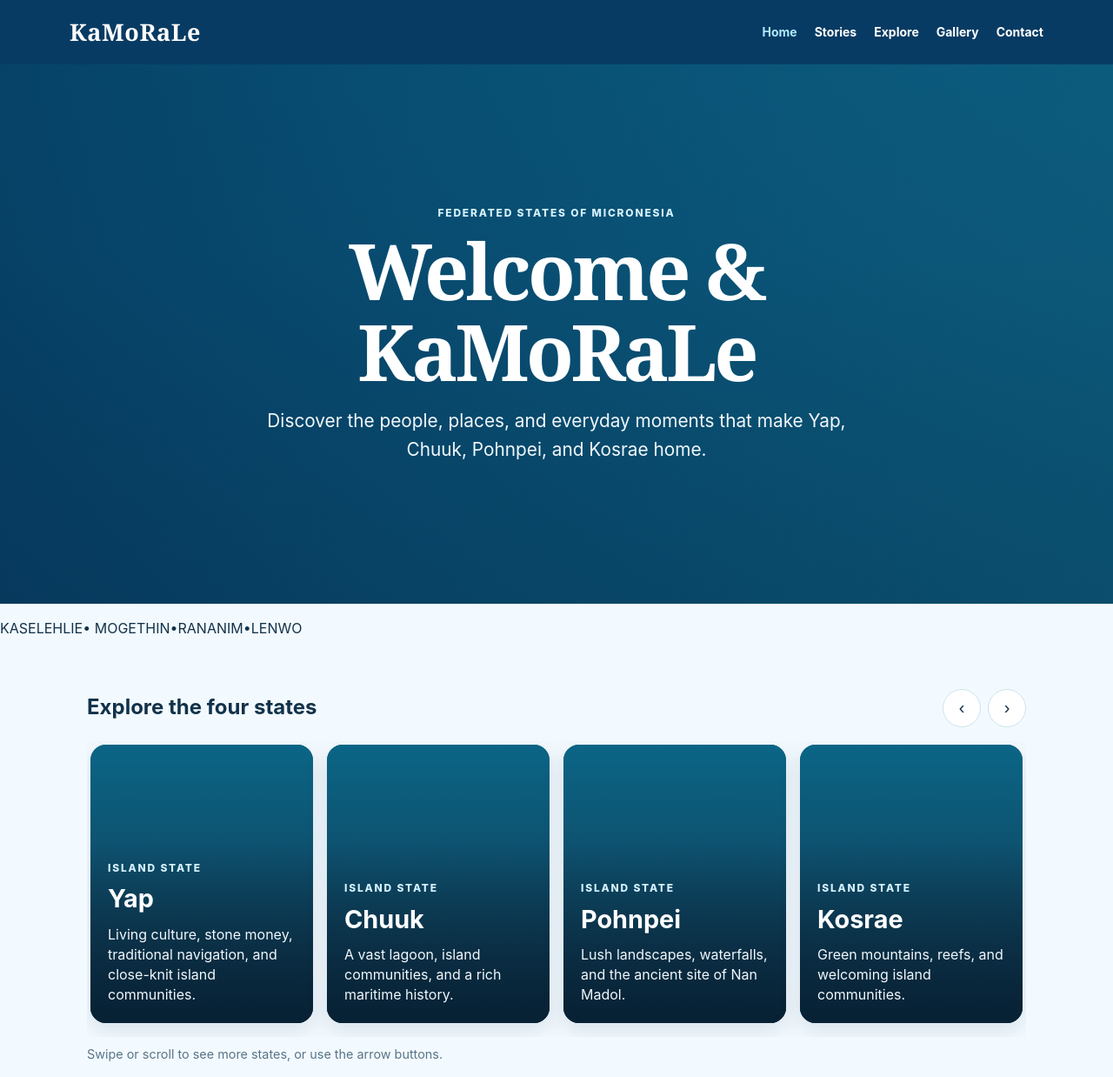
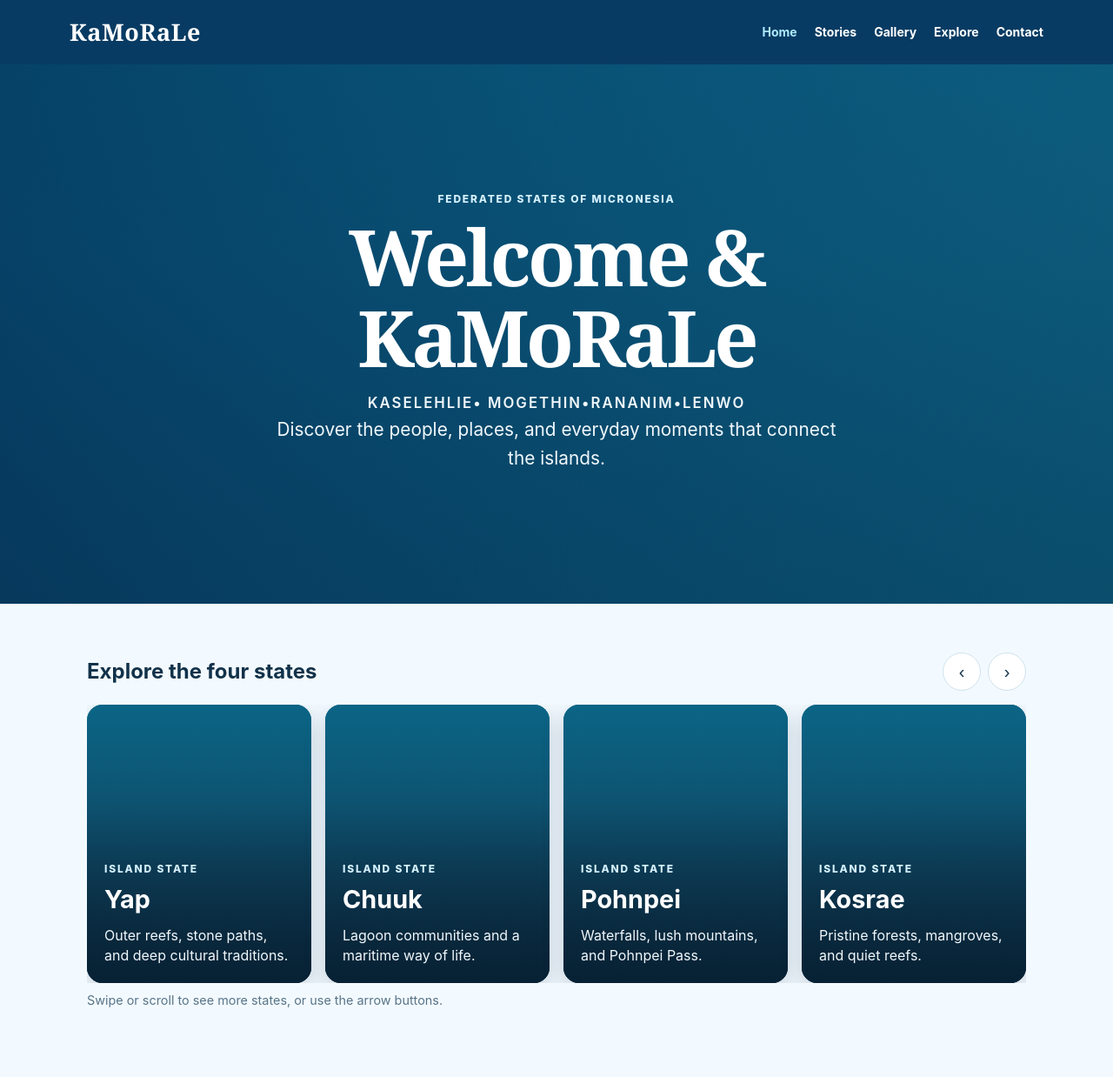
Before and after one commit to sjmaraX15/K4.Net, a plain HTML site: page index.html in a window 1280 px wide. Shown: the top 1238 px of the page at 87% size. Drawn offline with Linux system fonts and the light colour scheme; a script that the page names is missing.

Commit message:
Center and move the island greetings beneath Welcome & KaMoRaLe

```diff
--- a/index.html
+++ b/index.html
@@ -8,14 +8,15 @@
   <title>ReFaluwash | TheIslanders</title>
   <link rel="stylesheet" href="./site.css">
   <style>
-    .hero{position:relative;isolation:isolate;min-height:clamp(390px,58vw,620px);display:grid;place-items:center;overflow:hidden;background:linear-gradient(135deg,#0b6586,#12324a);color:#fff;text-align:center;padding:4rem 1.25rem}
+    .hero{position:relative;isolation:isolate;min-height:clamp(390px,58vw,620px);display:grid;place-items:center;overflow:hidden;background:linear-gradient(135deg,#0b6586,#12324a);color:#fff;text-align:center}
     .hero-slides{position:absolute;inset:0;z-index:-1;overflow:hidden}
     .hero-slide{position:absolute;inset:0;background-position:center;background-size:cover;background-repeat:no-repeat;opacity:0;transition:opacity 1.2s ease}
     .hero-slide.is-active{opacity:1}
     .hero::before{content:"";position:absolute;inset:0;z-index:0;background:linear-gradient(90deg,rgba(5,55,94,.76),rgba(7,126,170,.42)),linear-gradient(0deg,rgba(5,30,48,.42),transparent 65%);pointer-events:none}
-    .hero-inner{position:relative;z-index:1;max-width:900px}
+    .hero-inner{position:relative;z-index:1;max-width:900px;width:100%;margin:0 auto;text-align:center}
     .hero-inner .eyebrow{color:#d4f1ff}
     .hero h1{margin:.35rem 0 1rem;font-size:clamp(2.6rem,8vw,5.6rem);line-height:1.04;letter-spacing:-.04em}
+    .hero-greetings{margin:.35rem auto 0;color:#f0f8fc;font-size:clamp(.8rem,2vw,1.05rem);font-weight:600;letter-spacing:.12em;text-align:center}
     .hero-summary{max-width:680px;margin:0 auto;color:#f0f8fc;font-size:clamp(1.05rem,2.5vw,1.3rem)}
     .states-section{max-width:1120px;margin:3.5rem auto 5rem;padding:0 1.25rem}
     .states-heading{display:flex;align-items:center;justify-content:space-between;gap:1rem;margin-bottom:1rem}
@@ -24,8 +25,8 @@
     .carousel-controls button{width:2.75rem;height:2.75rem;border:1px solid #cfe2ee;border-radius:50%;background:#fff;color:var(--ink,#12324a);font-size:1.25rem;cursor:pointer}
     .carousel-controls button:hover{background:#e8f5fb}
     .carousel-controls button:focus-visible,.state-track:focus-visible{outline:3px solid #1689b5;outline-offset:3px}
-    .state-track{display:grid;grid-auto-columns:minmax(250px,min(32vw,340px));grid-auto-flow:column;gap:1rem;overflow-x:auto;overscroll-behavior-inline:contain;scroll-snap-type:x mandatory;scrollbar-width:thin;padding:.25rem .25rem 1rem}
-    .state-card{position:relative;min-height:320px;overflow:hidden;border-radius:18px;background:linear-gradient(145deg,#0b6586,#12324a);color:#fff;scroll-snap-align:start;box-shadow:0 8px 24px #12324a20}
+    .state-track{display:grid;grid-auto-columns:minmax(250px,min(32vw,340px));grid-auto-flow:column;gap:1rem;overflow-x:auto;overscroll-behavior-inline:contain;scroll-snap-type:x mandatory;scrollbar-width:thin}
+    .state-card{position:relative;min-height:320px;overflow:hidden;border-radius:18px;background:linear-gradient(145deg,#0b6586,#12324a);color:#fff;scroll-snap-align:start;box-shadow:0 8px 24px #12324a33}
     .state-cover{position:absolute;inset:0;background:linear-gradient(180deg,#0b6586,#12324a)}
     .state-cover::after{content:"";position:absolute;inset:35% 0 0;background:linear-gradient(180deg,transparent,rgba(5,30,48,.85))}
     .state-cover .island-photo-link,.state-cover img{display:block;width:100%;height:100%}
@@ -44,26 +45,26 @@
   </style>
 </head>
 <body>
-  <header class="header"><div class="nav-wrap"><a class="brand" href="./index.html">KaMoRaLe</a><nav aria-label="Main navigation"><a aria-current="page" href="./index.html">Home</a><a href="./blog.html">Stories</a><a href="./explore.html">Explore</a><a href="./gallery.html">Gallery</a><a href="./contact.html">Contact</a></nav></div></header>
+  <header class="header"><div class="nav-wrap"><a class="brand" href="./index.html">KaMoRaLe</a><nav aria-label="Main navigation"><a aria-current="page" href="./index.html">Home</a><a href="./blog.html">Stories</a><a href="./gallery.html">Gallery</a><a href="./explore.html">Explore</a><a href="./contact.html">Contact</a></nav></div></header>
   <main>
     <section class="hero" id="home-hero" aria-labelledby="home-title">
       <div class="hero-slides" aria-hidden="true"><div class="hero-slide is-active"></div><div class="hero-slide"></div></div>
-      <div class="hero-inner"><p class="eyebrow">Federated States of Micronesia</p><h1 id="home-title">Welcome & KaMoRaLe</h1><p class="hero-summary">Discover the people, places, and everyday moments that make Yap, Chuuk, Pohnpei, and Kosrae home.</p></div>
-    </section><p>KASELEHLIE• MOGETHIN•RANANIM•LENWO</p>
+      <div class="hero-inner"><p class="eyebrow">Federated States of Micronesia</p><h1 id="home-title">Welcome &amp; KaMoRaLe</h1><p class="hero-greetings">KASELEHLIE• MOGETHIN•RANANIM•LENWO</p><p class="hero-summary">Discover the people, places, and everyday moments that connect the islands.</p></div>
+    </section>
     <section class="states-section" aria-labelledby="states-title">
-      <div class="states-heading"><h2 id="states-title">Explore the four states</h2><div class="carousel-controls" aria-label="State cards"><button type="button" data-scroll="prev" aria-label="Show previous states">‹</button><button type="button" data-scroll="next" aria-label="Show next states">›</button></div></div>
+      <div class="states-heading"><h2 id="states-title">Explore the four states</h2><div class="carousel-controls" aria-label="State cards"><button type="button" data-scroll="prev" aria-label="Show previous state">‹</button><button type="button" data-scroll="next" aria-label="Show next state">›</button></div></div>
       <div class="state-track" id="state-track" role="region" aria-label="Four states photo cards" tabindex="0">
-        <article class="state-card" data-island="Yap"><div class="state-cover" aria-hidden="true"></div><div class="state-copy"><p class="eyebrow">Island state</p><h3><a href="./explore.html#island-grid">Yap</a></h3><p>Living culture, stone money, traditional navigation, and close-knit island communities.</p></div></article>
-        <article class="state-card" data-island="Chuuk"><div class="state-cover" aria-hidden="true"></div><div class="state-copy"><p class="eyebrow">Island state</p><h3><a href="./explore.html#island-grid">Chuuk</a></h3><p>A vast lagoon, island communities, and a rich maritime history.</p></div></article>
-        <article class="state-card" data-island="Pohnpei"><div class="state-cover" aria-hidden="true"></div><div class="state-copy"><p class="eyebrow">Island state</p><h3><a href="./explore.html#island-grid">Pohnpei</a></h3><p>Lush landscapes, waterfalls, and the ancient site of Nan Madol.</p></div></article>
-        <article class="state-card" data-island="Kosrae"><div class="state-cover" aria-hidden="true"></div><div class="state-copy"><p class="eyebrow">Island state</p><h3><a href="./explore.html#island-grid">Kosrae</a></h3><p>Green mountains, reefs, and welcoming island communities.</p></div></article>
+        <article class="state-card" data-island="Yap"><div class="state-cover" aria-hidden="true"></div><div class="state-copy"><p class="eyebrow">Island state</p><h3><a href="./explore.html#island-yap">Yap</a></h3><p>Outer reefs, stone paths, and deep cultural traditions.</p></div></article>
+        <article class="state-card" data-island="Chuuk"><div class="state-cover" aria-hidden="true"></div><div class="state-copy"><p class="eyebrow">Island state</p><h3><a href="./explore.html#island-chuuk">Chuuk</a></h3><p>Lagoon communities and a maritime way of life.</p></div></article>
+        <article class="state-card" data-island="Pohnpei"><div class="state-cover" aria-hidden="true"></div><div class="state-copy"><p class="eyebrow">Island state</p><h3><a href="./explore.html#island-pohnpei">Pohnpei</a></h3><p>Waterfalls, lush mountains, and Pohnpei Pass.</p></div></article>
+        <article class="state-card" data-island="Kosrae"><div class="state-cover" aria-hidden="true"></div><div class="state-copy"><p class="eyebrow">Island state</p><h3><a href="./explore.html#island-kosrae">Kosrae</a></h3><p>Pristine forests, mangroves, and quiet reefs.</p></div></article>
       </div>
       <p class="carousel-hint">Swipe or scroll to see more states, or use the arrow buttons.</p>
     </section>
   </main>
   <footer>© <span id="year"></span> KaMoRaLe · Welcome, and thank you for being here.</footer>
   <div id="featured" hidden aria-hidden="true"></div>
-  <script>document.getElementById('year').textContent=new Date().getFullYear();const track=document.getElementById('state-track');document.querySelectorAll('[data-scroll]').forEach(button=>button.addEventListener('click',()=>track.scrollBy({left:(button.dataset.scroll==='next'?1:-1)*Math.max(280,track.clientWidth*.8),behavior:matchMedia('(prefers-reduced-motion: reduce)').matches?'instant':'smooth'})));</script>
+  <script>document.getElementById('year').textContent=new Date().getFullYear();const track=document.getElementById('state-track');document.querySelectorAll('[data-scroll]').forEach(button=>button.addEventListener('click',()=>track.scrollBy({left:(button.dataset.scroll==='next'?1:-1)*Math.min(track.clientWidth*.8,380),behavior:'smooth'})));</script>
   <script type="module" src="./featured.js"></script>
   <script type="module" src="./island-photos.js"></script>
 </body>
```
